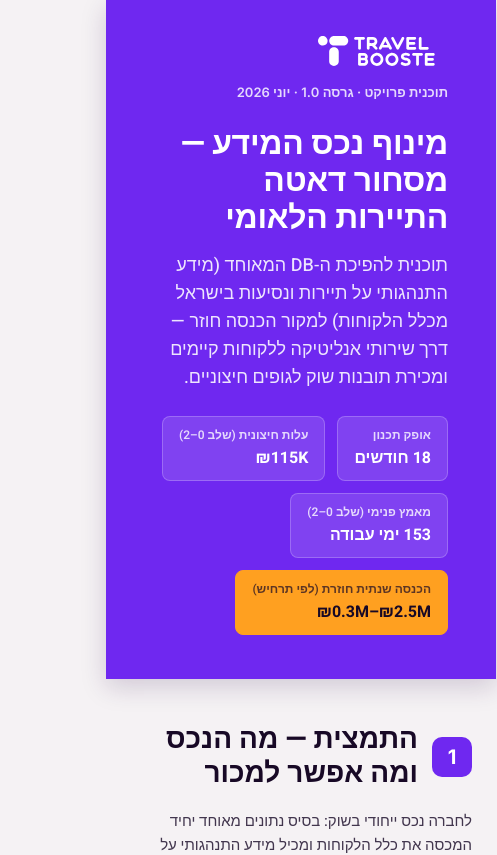
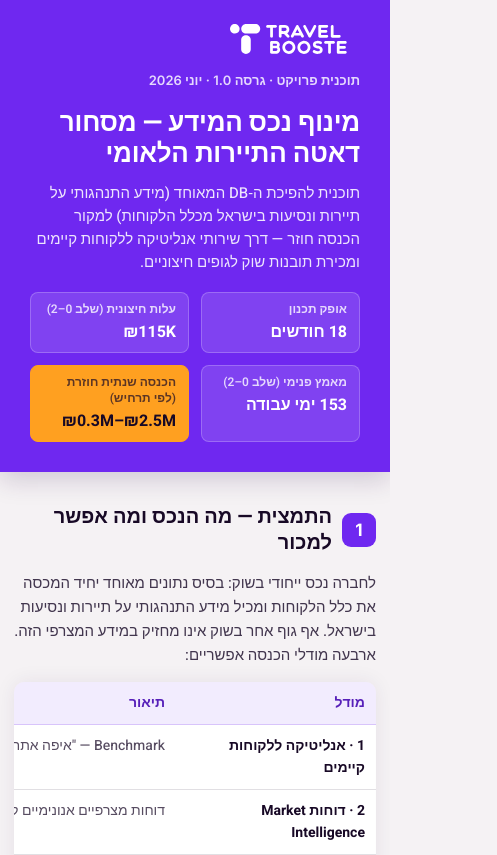
Before and after one commit to sivanAssif/DBProject, a plain HTML site: page index.html in a window 390 px wide. Shown: the top 855 px of the page, 497 px wide, since content can reach past the window. Drawn offline with Linux system fonts and the light colour scheme.

Commit message:
Add mobile responsive styles (scrollable tables, scaled hero/sections)

```diff
--- a/index.html
+++ b/index.html
@@ -171,8 +171,23 @@ footer{border-top:1px solid var(--border);margin-top:36px;padding-top:18px}
 footer p{font:500 13px/20px var(--font-he);color:var(--n400);margin:0}
 
 @media(max-width:768px){
-  .hero h1{font-size:32px}
+  .inner{padding:0 14px}
+  .hero{padding:24px 16px 30px}
+  .hero h1{font-size:26px;line-height:1.2;margin-bottom:12px}
+  .hero .lead{font-size:15px;line-height:23px;margin-bottom:18px}
+  .hero-top{margin-bottom:18px}
+  .chip{padding:8px 12px;flex:1 1 calc(50% - 6px)}
+  .sec{gap:10px;margin:32px 0 14px}
+  .sec h2{font-size:20px;line-height:26px}
+  .badge{width:34px;height:34px;font-size:17px;border-radius:9px}
+  h3.sub3{font-size:16px;line-height:24px}
   .bcards,.calc-in,.calc-out,.sectors{grid-template-columns:1fr}
+  /* wide tables scroll horizontally instead of breaking the layout */
+  table{display:block;overflow-x:auto;-webkit-overflow-scrolling:touch;white-space:nowrap}
+  thead th,tbody td{padding:10px 11px}
+  tbody td.name{white-space:normal;min-width:200px}
+  .panel{padding:16px}
+  .callout,.warn{padding:14px 14px}
 }
 </style>
 </head>
```
